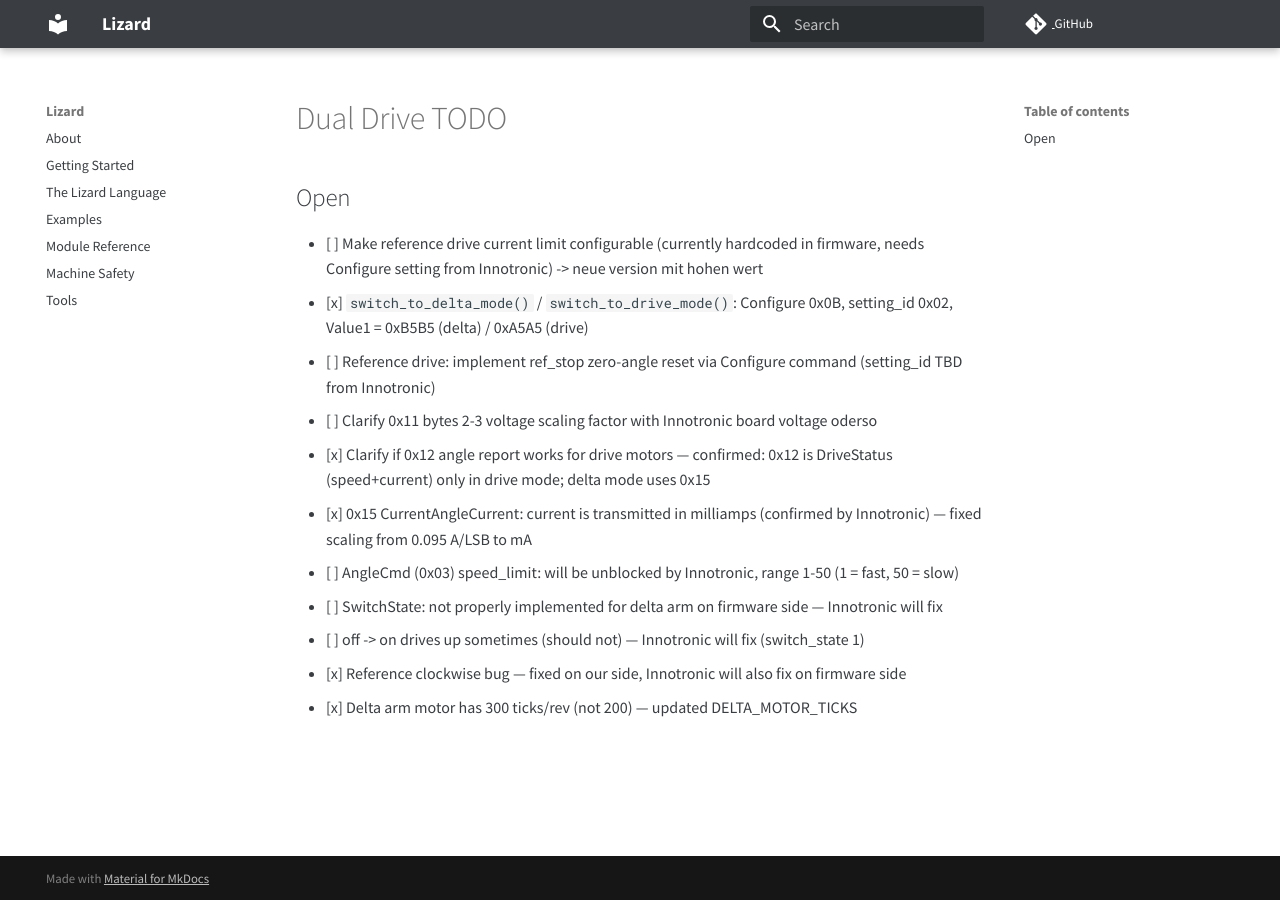
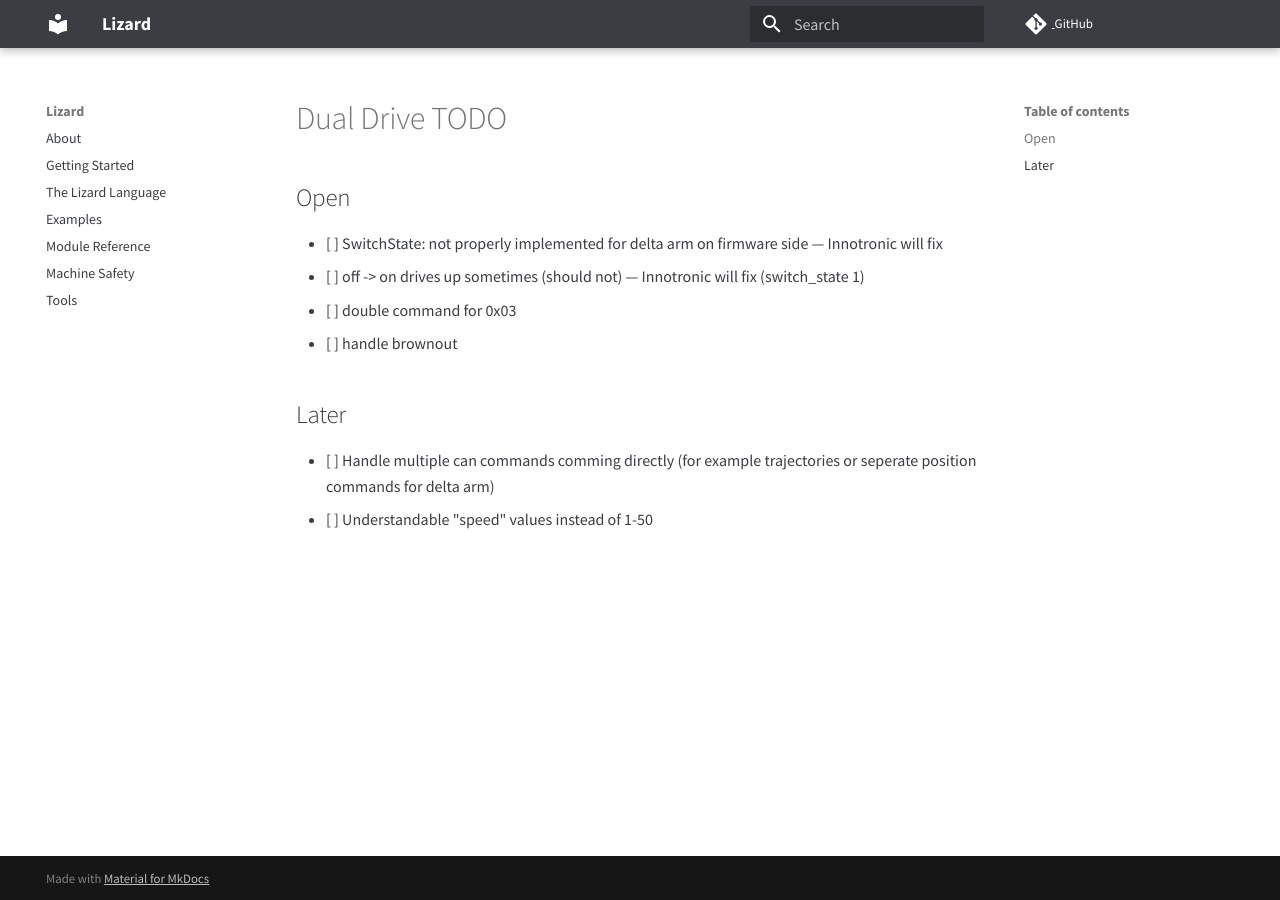
Before and after one commit to zauberzeug/lizard, an MkDocs documentation site: the page built from docs/dual_drive/dual_drive_todo.md, in a window 1280 px wide. Built offline with MkDocs 1.6.1 and Material for MkDocs 9.7.7, drawn with Linux system fonts in a browser that asks for light colours; comment, search, counter and statistics services are not loaded.

Commit message:
update todo

```diff
--- a/docs/dual_drive/dual_drive_todo.md
+++ b/docs/dual_drive/dual_drive_todo.md
@@ -2,16 +2,12 @@
 
 ## Open
 
-- [ ] Make reference drive current limit configurable (currently hardcoded in firmware, needs Configure setting from Innotronic)
-  -> neue version mit hohen wert
-- [x] `switch_to_delta_mode()` / `switch_to_drive_mode()`: Configure 0x0B, setting_id 0x02, Value1 = 0xB5B5 (delta) / 0xA5A5 (drive)
-- [ ] Reference drive: implement ref_stop zero-angle reset via Configure command (setting_id TBD from Innotronic)
-- [ ] Clarify 0x11 bytes 2-3 voltage scaling factor with Innotronic
-  board voltage oderso
-- [x] Clarify if 0x12 angle report works for drive motors — confirmed: 0x12 is DriveStatus (speed+current) only in drive mode; delta mode uses 0x15
-- [x] 0x15 CurrentAngleCurrent: current is transmitted in milliamps (confirmed by Innotronic) — fixed scaling from 0.095 A/LSB to mA
-- [ ] AngleCmd (0x03) speed_limit: will be unblocked by Innotronic, range 1-50 (1 = fast, 50 = slow)
 - [ ] SwitchState: not properly implemented for delta arm on firmware side — Innotronic will fix
 - [ ] off -> on drives up sometimes (should not) — Innotronic will fix (switch_state 1)
-- [x] Reference clockwise bug — fixed on our side, Innotronic will also fix on firmware side
-- [x] Delta arm motor has 300 ticks/rev (not 200) — updated DELTA_MOTOR_TICKS
+- [ ] double command for 0x03
+- [ ] handle brownout
+
+## Later
+
+- [ ] Handle multiple can commands comming directly (for example trajectories or seperate position commands for delta arm)
+- [ ] Understandable "speed" values instead of 1-50
```
